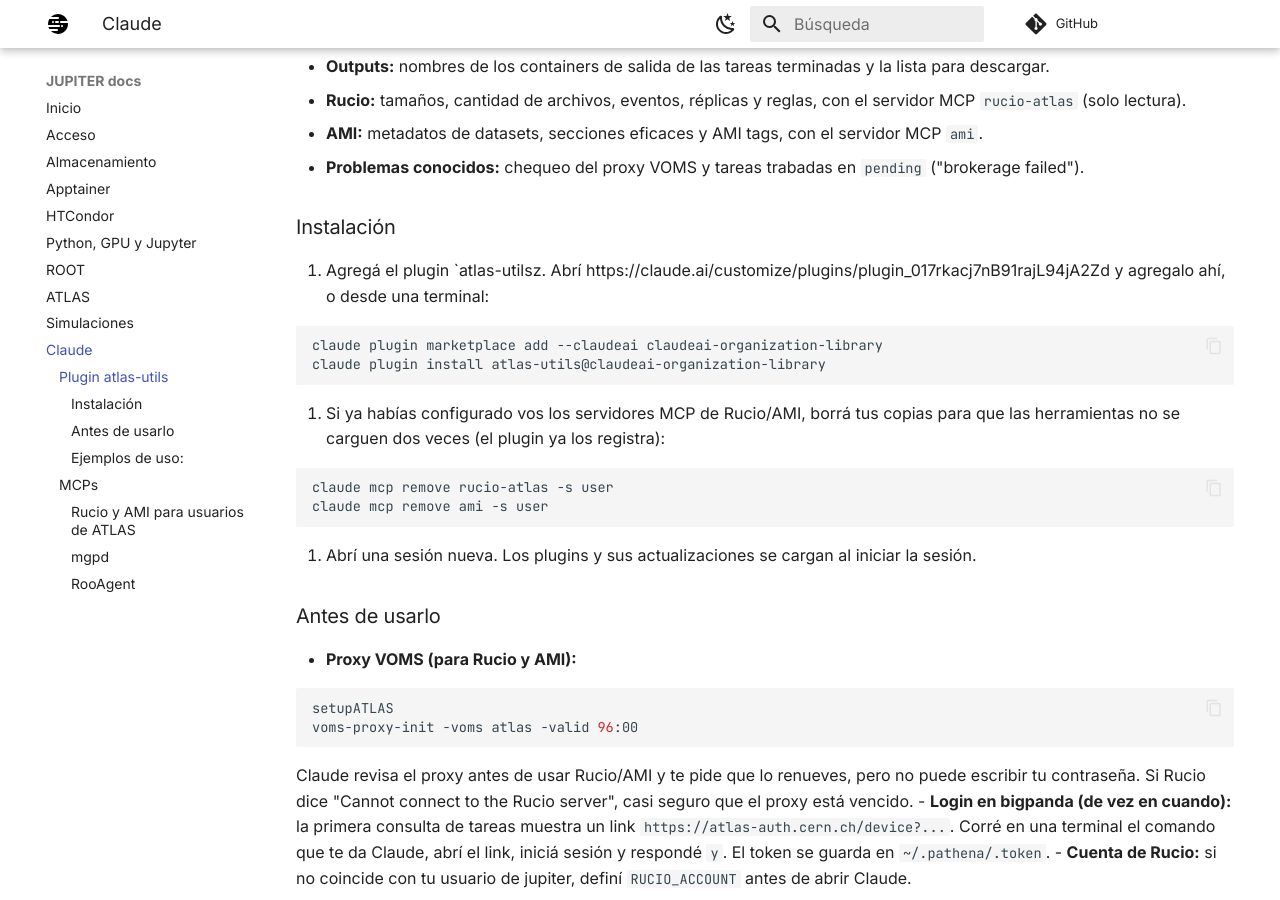
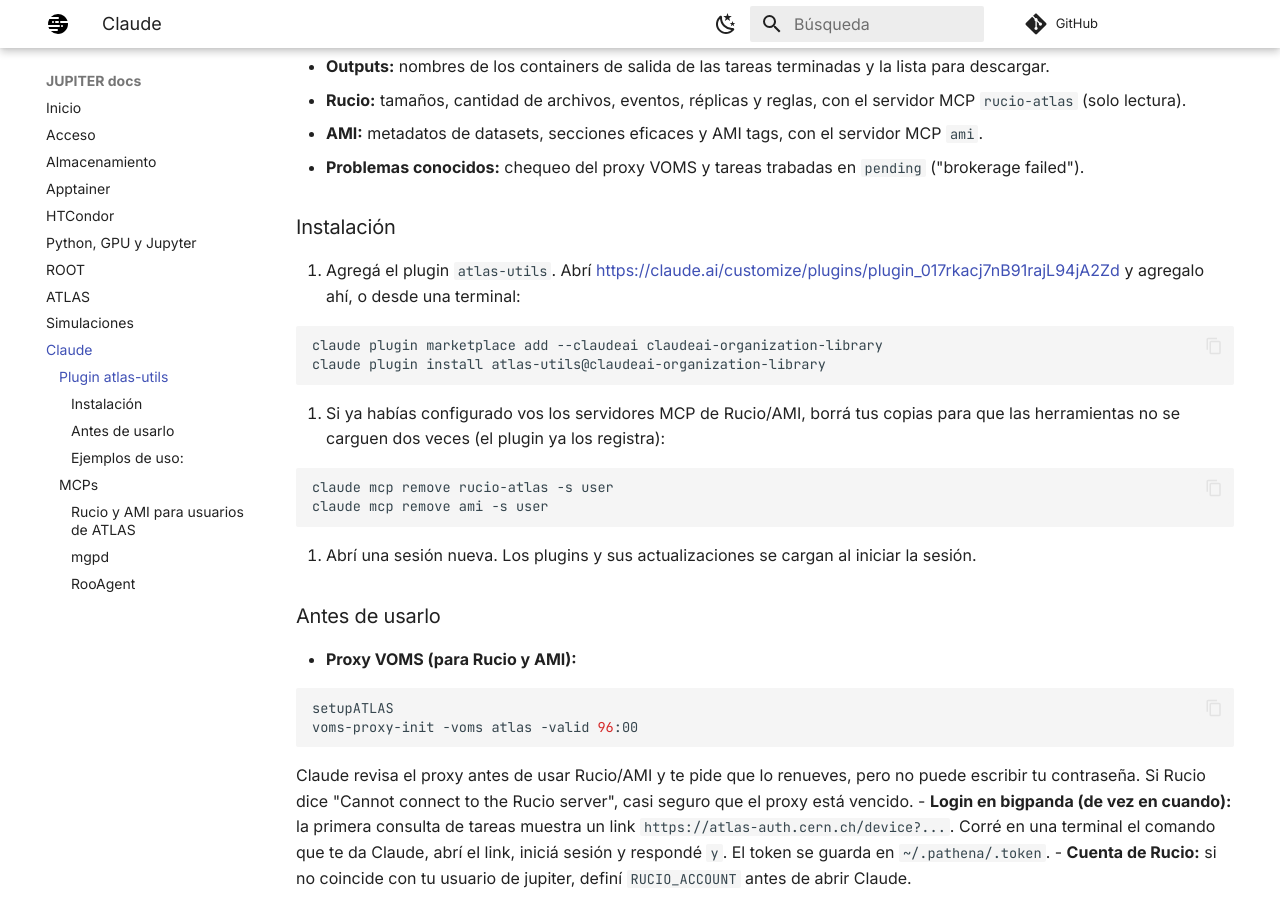
Before and after one commit to franaln/jupiter-guide, an MkDocs documentation site: the page built from docs/claude.md, in a window 1280 px wide and 900 px high, scrolled down 434 px. Built offline with MkDocs 1.6.1 and Material for MkDocs 9.7.7, drawn with Linux system fonts in a browser that asks for light colours; comment, search, counter and statistics services are not loaded.

Commit message:
Fix unclosed backtick and make plugin URL clickable in Claude page
Co-Authored-By: Claude Opus 5.5 <noreply@anthropic.com>

````diff
--- a/docs/claude.md
+++ b/docs/claude.md
@@ -25,8 +25,7 @@ compartidas para ATLAS:
 
 ### Instalación
 
-1. Agregá el plugin `atlas-utilsz. Abrí
-   https://claude.ai/customize/plugins/plugin_017rkacj7nB91rajL94jA2Zd y agregalo ahí, o
+1. Agregá el plugin `atlas-utils`. Abrí <https://claude.ai/customize/plugins/plugin_017rkacj7nB91rajL94jA2Zd> y agregalo ahí, o
    desde una terminal:
 
    ```bash
````
